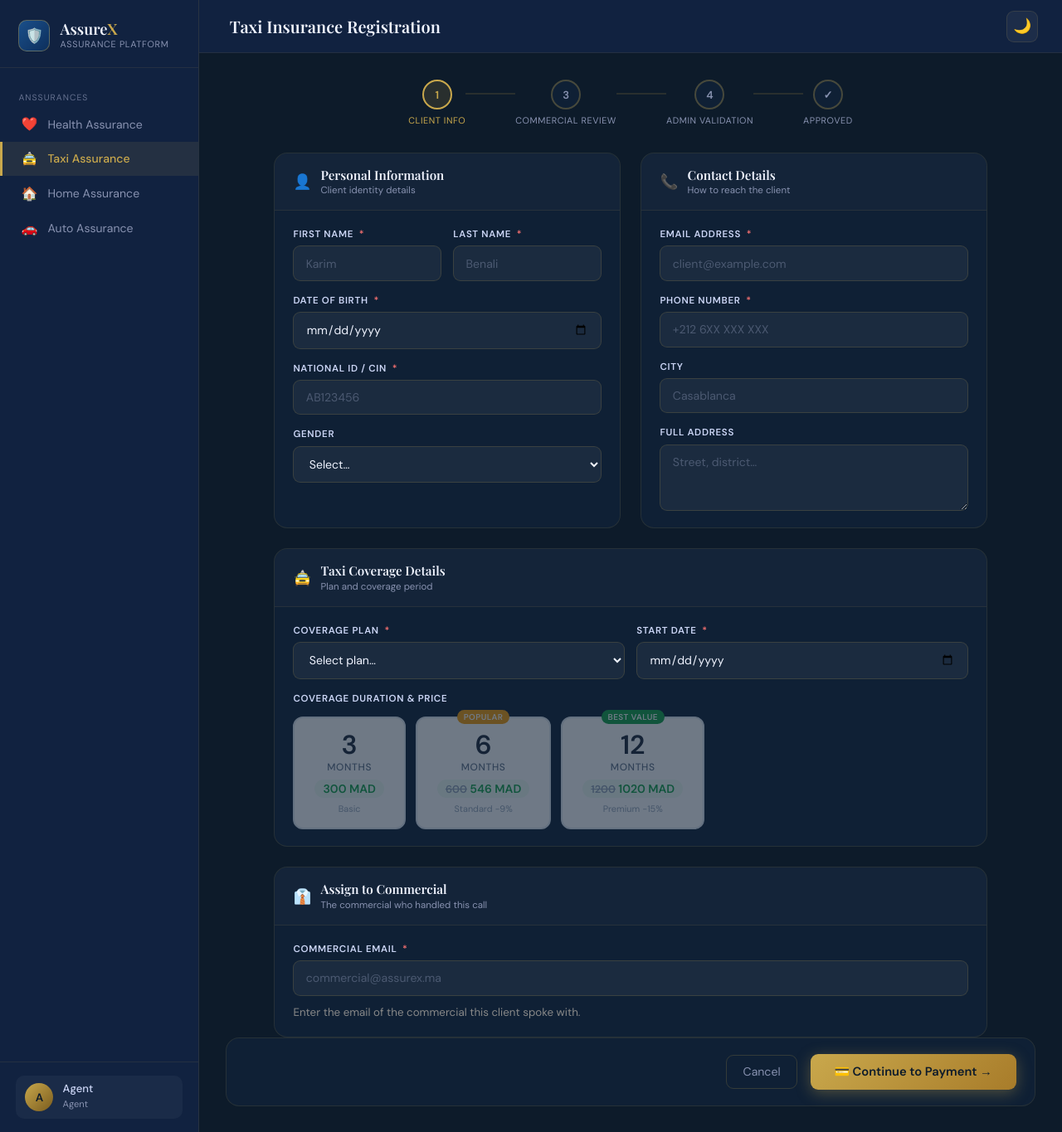
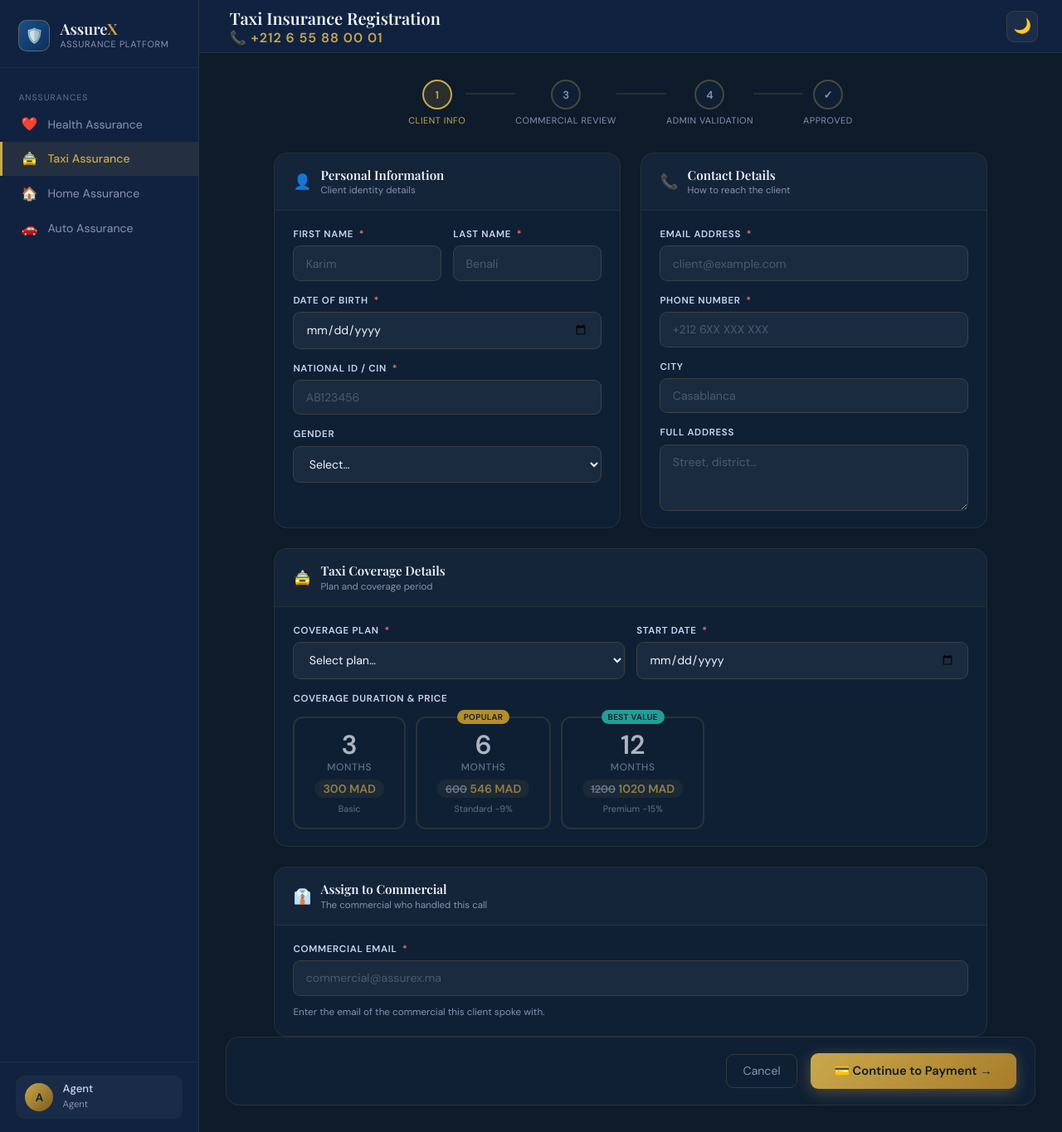
Before and after one commit to spacetoon22/symfony-app1, a Symfony app: template templates/taxi/index.html.twig in a window 1280 px wide. Shown: the whole page at 83% size. Run offline with Twig, Linux system fonts and the light colour scheme; the template is opened without the code that fills it, so the values that code supplies are empty; some libraries are stand-ins or nearby versions.

Commit message:
new feature

```diff
--- a/public/css/taxi2.css
+++ b/public/css/taxi4.css
@@ -1,4 +1,5 @@
 *, *::before, *::after { box-sizing: border-box; margin: 0; padding: 0; }
+
 :root {
     --navy:    #0d1b2a;
     --deep:    #112240;
@@ -13,8 +14,19 @@
     --amber:   #fbbf24;
     --sidebar-w: 240px;
     --topbar-h:  64px;
+
+    /* Additional variables for field consistency */
+    --surface: var(--panel);
+    --surface2: rgba(255,255,255,.05);
+    --border-soft: rgba(201,168,76,.18);
+    --text: var(--white);
+    --text-muted: var(--slate);
+    --gold-dim: rgba(201,168,76,.07);
+    --gold-glow: rgba(201,168,76,.1);
 }
+
 html, body { height: 100%; width: 100%; font-family: 'DM Sans', sans-serif; background: var(--navy); color: var(--light); display: flex; overflow: hidden; }
+
 /* ── Sidebar ── */
 .sidebar { width: var(--sidebar-w); min-height: 100vh; background: var(--deep); border-right: 1px solid rgba(201,168,76,.12); display: flex; flex-direction: column; flex-shrink: 0; z-index: 20; }
 .sidebar__brand { padding: 1.5rem 1.4rem 1.2rem; border-bottom: 1px solid rgba(201,168,76,.1); display: flex; align-items: center; gap: .75rem; }
@@ -36,18 +48,55 @@ html, body { height: 100%; width: 100%; font-family: 'DM Sans', sans-serif; back
 .user-info p { font-size: .82rem; color: var(--light); font-weight: 500; line-height: 1; }
 .user-info span { font-size: .7rem; color: var(--slate); }
 .logout-icon { margin-left: auto; color: var(--slate); font-size: .9rem; text-decoration: none; }
+
 /* ── Main ── */
 .main { flex: 1; display: flex; flex-direction: column; overflow: hidden; }
-.topbar { height: var(--topbar-h); background: var(--deep); border-bottom: 1px solid rgba(201,168,76,.1); display: flex; align-items: center; padding: 0 1.8rem; gap: 1rem; flex-shrink: 0; }
-.topbar__back { display: flex; align-items: center; gap: .5rem; color: var(--slate); text-decoration: none; font-size: .85rem; padding: .4rem .8rem; border: 1px solid rgba(201,168,76,.15); border-radius: 8px; transition: background .2s, color .2s; }
-.topbar__back:hover { background: rgba(201,168,76,.08); color: var(--gold); }
-.topbar__title { font-family: 'Playfair Display', serif; font-size: 1.25rem; color: var(--white); }
-.topbar__sub { font-size: .78rem; color: var(--slate); margin-top: .1rem; }
+
+.topbar {
+    height: var(--topbar-h);
+    background: var(--deep);
+    border-bottom: 1px solid rgba(201,168,76,.1);
+    display: flex;
+    align-items: center;
+    padding: 0 1.8rem;
+    gap: 1rem;
+    flex-shrink: 3;
+}
+
+.topbar__title {
+    font-family: 'Playfair Display', serif;
+    font-size: 1.25rem;
+    color: var(--white);
+    display: block;
+    animation: slideInLeft 15s ease-in-out infinite alternate;
+}
+
+.topbar__title-wrap {
+    overflow: hidden;   /* clips the sliding title */
+}
+
+.topbar__company-number {
+    font-size: 1rem;
+    font-weight: 600;
+    color: var(--gold);
+    letter-spacing: .06em;
+    animation: slideInLeft 15s ease-in-out infinite alternate;
+}
+
+@keyframes slideInLeft {
+    0%   { transform: translateX(280px); opacity: 0; }
+    30%  { transform: translateX(0px);   opacity: 1; }
+    70%  { transform: translateX(0px);   opacity: 1; }  /* pause here for ~2s */
+    100% { transform: translateX(280px); opacity: 0; }
+}
+
 /* ── Theme toggle ── */
 .theme-toggle { width: 38px; height: 38px; border-radius: 9px; background: rgba(255,255,255,.05); border: 1px solid rgba(201,168,76,.15); display: flex; align-items: center; justify-content: center; cursor: pointer; font-size: 1.1rem; transition: background .2s; margin-left: auto; }
 .theme-toggle:hover { background: rgba(201,168,76,.1); }
+
 /* ── Content ── */
 .content { flex: 1; overflow-y: auto; padding: 2rem; }
+
 /* ── Progress stepper ── */
 .stepper {
     display: flex;
@@ -82,6 +131,7 @@ html, body { height: 100%; width: 100%; font-family: 'DM Sans', sans-serif; back
 .step.done .step-label { color: var(--green); }
 .step-line { width: 60px; height: 2px; background: rgba(201,168,76,.15); margin-bottom: 1.3rem; }
 .step-line.done { background: var(--green); }
+
 /* ── Form layout ── */
 .form-grid {
     display: grid;
@@ -113,18 +163,35 @@ html, body { height: 100%; width: 100%; font-family: 'DM Sans', sans-serif; back
 .section-head h3 { font-family: 'Playfair Display', serif; font-size: .95rem; color: var(--white); }
 .section-head p { font-size: .72rem; color: var(--slate); margin-top: .1rem; }
 .section-body { padding: 1.3rem 1.4rem; display: flex; flex-direction: column; gap: 1rem; }
+
+/* ═══ FIELDS ═══ */
 .field-row { display: grid; grid-template-columns: 1fr 1fr; gap: .9rem; }
 .field-row.triple { grid-template-columns: 1fr 1fr 1fr; }
 .field-row.single { grid-template-columns: 1fr; }
-.field { display: flex; flex-direction: column; gap: .4rem; }
-label {
+
+.field {
+    display: flex;
+    flex-direction: column;
+    gap: .4rem;
+}
+
+.field label {
     font-size: .72rem;
     font-weight: 600;
     color: var(--light);
     text-transform: uppercase;
     letter-spacing: .06em;
 }
+
 label .req { color: var(--red); margin-left: .2rem; }
+
+.field small {
+    font-size: .73rem;
+    color: var(--slate);
+    margin-top: .15rem;
+    display: block;
+}
+
 input[type="text"],
 input[type="email"],
 input[type="date"],
@@ -151,6 +218,7 @@ input:focus, select:focus, textarea:focus {
 input::placeholder, textarea::placeholder { color: rgba(136,146,176,.45); }
 select option { background: var(--deep); color: var(--white); }
 textarea { resize: vertical; min-height: 80px; }
+
 /* File upload */
 .file-upload-area {
     border: 2px dashed rgba(201,168,76,.25);
@@ -166,6 +234,7 @@ textarea { resize: vertical; min-height: 80px; }
 .file-upload-area .upload-icon { font-size: 1.8rem; margin-bottom: .5rem; }
 .file-upload-area p { font-size: .82rem; color: var(--slate); }
 .file-upload-area span { font-size: .72rem; color: rgba(136,146,176,.6); display: block; margin-top: .25rem; }
+
 /* Documents checklist */
 .doc-checklist { display: grid; grid-template-columns: 1fr 1fr; gap: .6rem; }
 .doc-item {
@@ -183,6 +252,136 @@ textarea { resize: vertical; min-height: 80px; }
 .doc-item input[type="checkbox"] { accent-color: var(--gold); width: 15px; height: 15px; flex-shrink: 0; }
 .doc-item label { font-size: .8rem; color: var(--light); text-transform: none; letter-spacing: 0; font-weight: 400; cursor: pointer; margin: 0; }
 .doc-item .doc-icon { font-size: .9rem; }
+
+/* Duration display cards — taxi style */
+#duration-display {
+    display: flex;
+    gap: .75rem;
+    flex-wrap: wrap;
+    margin-top: .5rem;
+}
+
+.dur-card-display {
+    flex-shrink: 0;
+    cursor: default;
+}
+
+.dur-box-ro {
+    display: flex;
+    flex-direction: column;
+    align-items: center;
+    justify-content: center;
+    gap: .2rem;
+    padding: 1rem 1.5rem;
+    border: 2px solid rgba(201,168,76,.2);
+    border-radius: 12px;
+    background: var(--panel);
+    min-width: 110px;
+    position: relative;
+    opacity: .7;
+    transition: all .25s;
+}
+
+.dc-active .dur-box-ro {
+    opacity: 1;
+    border-color: var(--gold);
+    background: rgba(201,168,76,.1);
+    box-shadow: 0 0 0 3px rgba(201,168,76,.15);
+}
+
+.dc-dim .dur-box-ro {
+    opacity: .3;
+}
+
+.dur-num {
+    font-size: 2rem;
+    font-weight: 800;
+    color: var(--white);
+    line-height: 1;
+}
+
+.dc-active .dur-num {
+    color: var(--gold);
+}
+
+.dur-label {
+    font-size: .75rem;
+    color: var(--slate);
+    font-weight: 500;
+    text-transform: uppercase;
+    letter-spacing: .05em;
+}
+
+.dur-price-ro {
+    font-size: .88rem;
+    font-weight: 700;
+    color: var(--gold);
+    background: rgba(201,168,76,.1);
+    padding: 2px 10px;
+    border-radius: 20px;
+    margin-top: 4px;
+    text-align: center;
+}
+
+.dc-active .dur-price-ro {
+    background: rgba(201,168,76,.2);
+    color: var(--gold-lt);
+}
+
+.dur-plan-tag {
+    font-size: .68rem;
+    color: var(--slate);
+    margin-top: 2px;
+}
+
+.dc-active .dur-plan-tag {
+    color: var(--gold);
+    font-weight: 600;
+}
+
+.dur-badge {
+    position: absolute;
+    top: -10px;
+    background: var(--amber);
+    color: var(--navy);
+    font-size: .62rem;
+    font-weight: 700;
+    padding: 2px 8px;
+    border-radius: 20px;
+    text-transform: uppercase;
+    letter-spacing: .04em;
+}
+
+.dur-badge.best {
+    background: var(--green);
+    color: var(--navy);
+}
+
+/* Light mode adjustments */
+body.light-mode .dur-box-ro {
+    background: #ffffff;
+    border-color: #cbd5e0;
+}
+
+body.light-mode .dur-num {
+    color: #1a202c;
+}
+
+body.light-mode .dur-label,
+body.light-mode .dur-plan-tag {
+    color: #4a5568;
+}
+
+body.light-mode .dc-active .dur-box-ro {
+    background: rgba(201,168,76,.1);
+    border-color: var(--gold);
+}
+
+body.light-mode .dur-price-ro {
+    background: rgba(201,168,76,.1);
+    color: var(--gold);
+}
+
 /* Submit row */
 .submit-row {
     grid-column: 1 / -1;
@@ -200,10 +399,12 @@ textarea { resize: vertical; min-height: 80px; }
 .btn-cancel:hover { background: rgba(255,255,255,.05); color: var(--light); }
 .btn-submit { background: linear-gradient(135deg, var(--gold), #a87c2a); color: var(--navy); font-family: 'DM Sans', sans-serif; font-size: .92rem; font-weight: 700; padding: .72rem 1.8rem; border: none; border-radius: 9px; cursor: pointer; box-shadow: 0 4px 18px rgba(201,168,76,.35); transition: transform .2s, box-shadow .2s; }
 .btn-submit:hover { transform: translateY(-2px); box-shadow: 0 8px 26px rgba(201,168,76,.5); }
+
 /* Flash */
 .flash { padding: .75rem 1rem; border-radius: 10px; font-size: .84rem; margin-bottom: 1rem; max-width: 860px; margin-left: auto; margin-right: auto; }
 .flash-success { background: rgba(45,212,191,.1); border: 1px solid rgba(45,212,191,.3); color: var(--green); }
 .flash-error   { background: rgba(248,113,113,.1); border: 1px solid rgba(248,113,113,.3); color: var(--red); }
+
 /* ── Success screen ── */
 .success-screen {
     max-width: 620px;
@@ -236,67 +437,75 @@ textarea { resize: vertical; min-height: 80px; }
 .btn-new:hover { background: rgba(201,168,76,.1); color: var(--gold); }
 .btn-view-pros { background: linear-gradient(135deg, var(--gold), #a87c2a); color: var(--navy); font-family: 'DM Sans', sans-serif; font-size: .88rem; font-weight: 700; padding: .7rem 1.4rem; border-radius: 9px; text-decoration: none; box-shadow: 0 4px 16px rgba(201,168,76,.35); transition: transform .2s, box-shadow .2s; }
 .btn-view-pros:hover { transform: translateY(-2px); box-shadow: 0 8px 24px rgba(201,168,76,.5); }
+
+/* Animations */
 @keyframes fadeUp { from { opacity:0; transform:translateY(16px); } to { opacity:1; transform:translateY(0); } }
-::-webkit-scrollbar { width: 5px; } ::-webkit-scrollbar-track { background: transparent; } ::-webkit-scrollbar-thumb { background: rgba(201,168,76,.2); border-radius: 10px; }
-@media (max-width: 900px) { .form-grid { grid-template-columns: 1fr; } .form-section:nth-child(3), .form-section:nth-child(4) { grid-column: 1; } }
-@media (max-width: 700px) { .sidebar { display: none; } .field-row, .field-row.triple { grid-template-columns: 1fr; } .doc-checklist { grid-template-columns: 1fr; } }
+
+/* Scrollbar */
+::-webkit-scrollbar { width: 5px; }
+::-webkit-scrollbar-track { background: transparent; }
+::-webkit-scrollbar-thumb { background: rgba(201,168,76,.2); border-radius: 10px; }
+
+/* Responsive */
+@media (max-width: 900px) {
+    .form-grid { grid-template-columns: 1fr; }
+    .form-section:nth-child(3), .form-section:nth-child(4) { grid-column: 1; }
+}
+@media (max-width: 700px) {
+    .sidebar { display: none; }
+    .field-row, .field-row.triple { grid-template-columns: 1fr; }
+    .doc-checklist { grid-template-columns: 1fr; }
+}
+
 /* Light mode */
-body.light-mode { --navy:#f0f4ff; --deep:#e2e8f4; --panel:#ffffff; --slate:#4a5568; --light:#2d3748; --white:#1a202c; background:var(--navy); color:var(--light); }
-body.light-mode .sidebar, body.light-mode .topbar { background: var(--deep); }
-body.light-mode .form-section, body.light-mode .submit-row { background: var(--panel); box-shadow: 0 2px 12px rgba(0,0,0,.08); }
-body.light-mode input, body.light-mode select, body.light-mode textarea { background: #f7fafc; color: var(--white); border-color: #cbd5e0; }
-body.light-mode .nav-item { color: var(--slate); }
+body.light-mode {
+    --navy:#f0f4ff;
+    --deep:#e2e8f4;
+    --panel:#ffffff;
+    --slate:#4a5568;
+    --light:#2d3748;
+    --white:#1a202c;
+    --surface2: #f7fafc;
+    --border-soft: #cbd5e0;
+    --text: #1a202c;
+    --text-muted: #4a5568;
+    background:var(--navy);
+    color:var(--light);
+}
 
-/* Duration display cards — read only */
-.dur-card-display { cursor: default; }
-.dur-box-ro {
-    display:flex; flex-direction:column; align-items:center; justify-content:center; gap:.2rem;
-    padding:1rem 1.5rem; border:2px solid #e2e8f0; border-radius:12px;
-    background:var(--card,white); min-width:110px; position:relative;
-    opacity:.4; transition:all .25s;
+body.light-mode .sidebar,
+body.light-mode .topbar {
+    background: var(--deep);
 }
-.dc-active .dur-box-ro {
-    opacity:1; border-color:#2563eb; background:#eff6ff;
-    box-shadow:0 0 0 3px rgba(37,99,235,.12);
+
+body.light-mode .form-section,
+body.light-mode .submit-row {
+    background: var(--panel);
+    box-shadow: 0 2px 12px rgba(0,0,0,.08);
 }
-.dc-dim .dur-box-ro { opacity:.3; }
-.dur-num { font-size:2rem; font-weight:800; color:#1e293b; line-height:1; }
-.dc-active .dur-num { color:#2563eb; }
-.dur-label { font-size:.75rem; color:#64748b; font-weight:500; text-transform:uppercase; letter-spacing:.05em; }
-.dur-price-ro { font-size:.88rem; font-weight:700; color:#16a34a; background:#f0fdf4; padding:2px 10px; border-radius:20px; margin-top:4px; text-align:center; }
-.dc-active .dur-price-ro { background:#dbeafe; color:#2563eb; }
-.dur-plan-tag { font-size:.68rem; color:#94a3b8; margin-top:2px; }
-.dc-active .dur-plan-tag { color:#2563eb; font-weight:600; }
-.dur-badge {
-    position:absolute; top:-10px; background:#f59e0b; color:white;
-    font-size:.62rem; font-weight:700; padding:2px 8px; border-radius:20px;
-    text-transform:uppercase; letter-spacing:.04em;
+
+body.light-mode input,
+body.light-mode select,
+body.light-mode textarea {
+    background: #f7fafc;
+    color: var(--white);
+    border-color: #cbd5e0;
 }
-.dur-badge.best { background:#16a34a; }
 
-/* Coverage summary */
-.coverage-summary-box {
-    display:flex; align-items:center; gap:.75rem;
-    padding:.9rem 1.25rem; background:#f8fafc;
-    border:1.5px solid #e2e8f0; border-radius:10px;
-    margin:.75rem 0; flex-wrap:wrap;
+body.light-mode .nav-item {
+    color: var(--slate);
 }
-.cs-row { display:flex; flex-direction:column; gap:.2rem; font-size:.82rem; color:#64748b; }
-.cs-row strong { font-size:1rem; color:#1e293b; }
-.cs-divider { width:1px; height:36px; background:#e2e8f0; }
 
-/* Payment method */
-.pay-option input[type="radio"] { display:none; }
-.pay-option-box {
-    display:flex; flex-direction:column; align-items:center; gap:.35rem;
-    padding:.85rem 1.75rem; border:2px solid var(--border,#e2e8f0);
-    border-radius:10px; cursor:pointer; transition:all .2s;
-    background:var(--card,white); min-width:110px;
+body.light-mode .dur-box-ro {
+    background: #f7fafc;
+    border-color: #cbd5e0;
 }
-.pay-option input[type="radio"]:checked + .pay-option-box {
-    border-color:#2563eb; background:#eff6ff; color:#1d4ed8;
-    box-shadow:0 0 0 3px rgba(37,99,235,.12);
+
+body.light-mode .dur-num {
+    color: #1a202c;
 }
-.pay-option-box:hover { border-color:#93c5fd; }
-.pay-icon { font-size:1.5rem; }
-.pay-label { font-size:.82rem; font-weight:600; }
+
+body.light-mode .dur-label,
+body.light-mode .dur-plan-tag {
+    color: #4a5568;
+}
--- a/templates/taxi/index.html.twig
+++ b/templates/taxi/index.html.twig
@@ -4,7 +4,7 @@
     <meta charset="UTF-8">
     <meta name="viewport" content="width=device-width, initial-scale=1.0">
     <title>AssureX – Taxi Insurance Registration</title>
-    <link rel="stylesheet" href="{{ asset('css/taxi2.css') }}">
+    <link rel="stylesheet" href="{{ asset('css/taxi4.css') }}">
     <link rel="preconnect" href="https://fonts.googleapis.com">
     <link href="https://fonts.googleapis.com/css2?family=Playfair+Display:wght@600&family=DM+Sans:wght@300;400;500;600&display=swap" rel="stylesheet">
     <link rel="icon" type="image/png" href="{{ asset('images/logo.png') }}">
@@ -31,10 +31,12 @@
     </div>
 </aside>
 
+<!-- ═══ MAIN ═══ -->
 <div class="main">
     <header class="topbar">
         <div style="margin-left:.5rem;">
             <div class="topbar__title">Taxi Insurance Registration</div>
+            <div class="topbar__company-number">📞 +212 6 55 88 00 01</div>
         </div>
         <button class="theme-toggle" id="themeToggle" title="Toggle theme">🌙</button>
     </header>
```
Also changed, not shown: backup.sql (+3 -3 lines).
